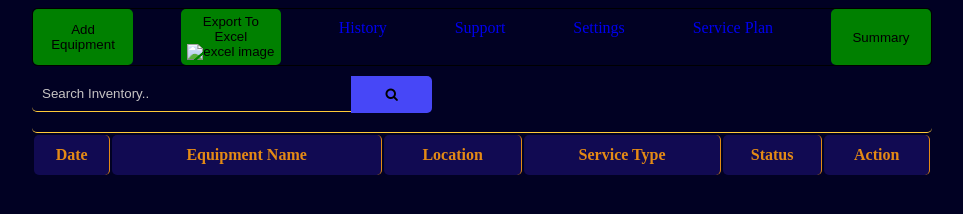
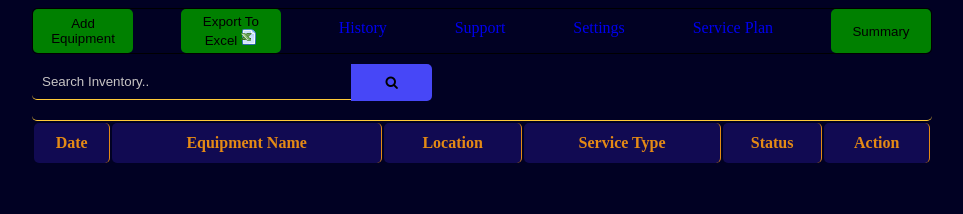
Before and after one commit to swot786/cmms-medical-equipment, a plain HTML site: page index.html in a window 1280 px wide. Shown: the whole page, without its empty margins (158-1121 px from the left). Drawn offline with Linux system fonts and the light colour scheme; the site is published under a folder, as on GitHub Pages, so addresses that start at the root find nothing.

Commit message:
changed image url

```diff
--- a/index.html
+++ b/index.html
@@ -17,7 +17,7 @@
       <div id="page-links-container" class="links-container-div">
         <button id="add">Add Equipment</button>
         <button id="export-to-excel">
-          Export To Excel <img src="/images/page_excel.png" alt="excel image" />
+          Export To Excel <img src="./images/page_excel.png" alt="excel image" />
         </button>
         <a href="http://" class="nav-links">History</a
         ><a href="http://" class="nav-links">Support</a
```
